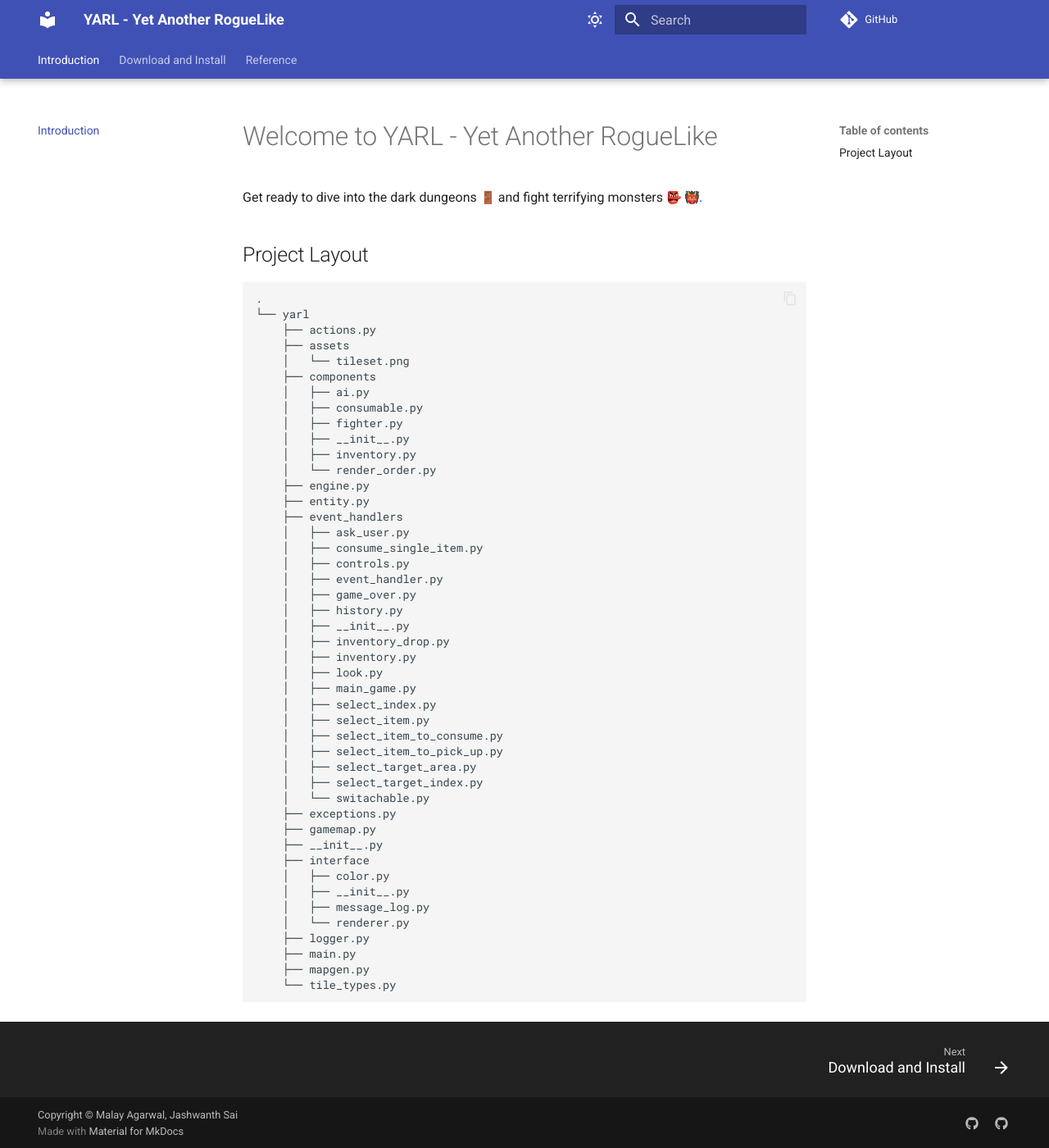
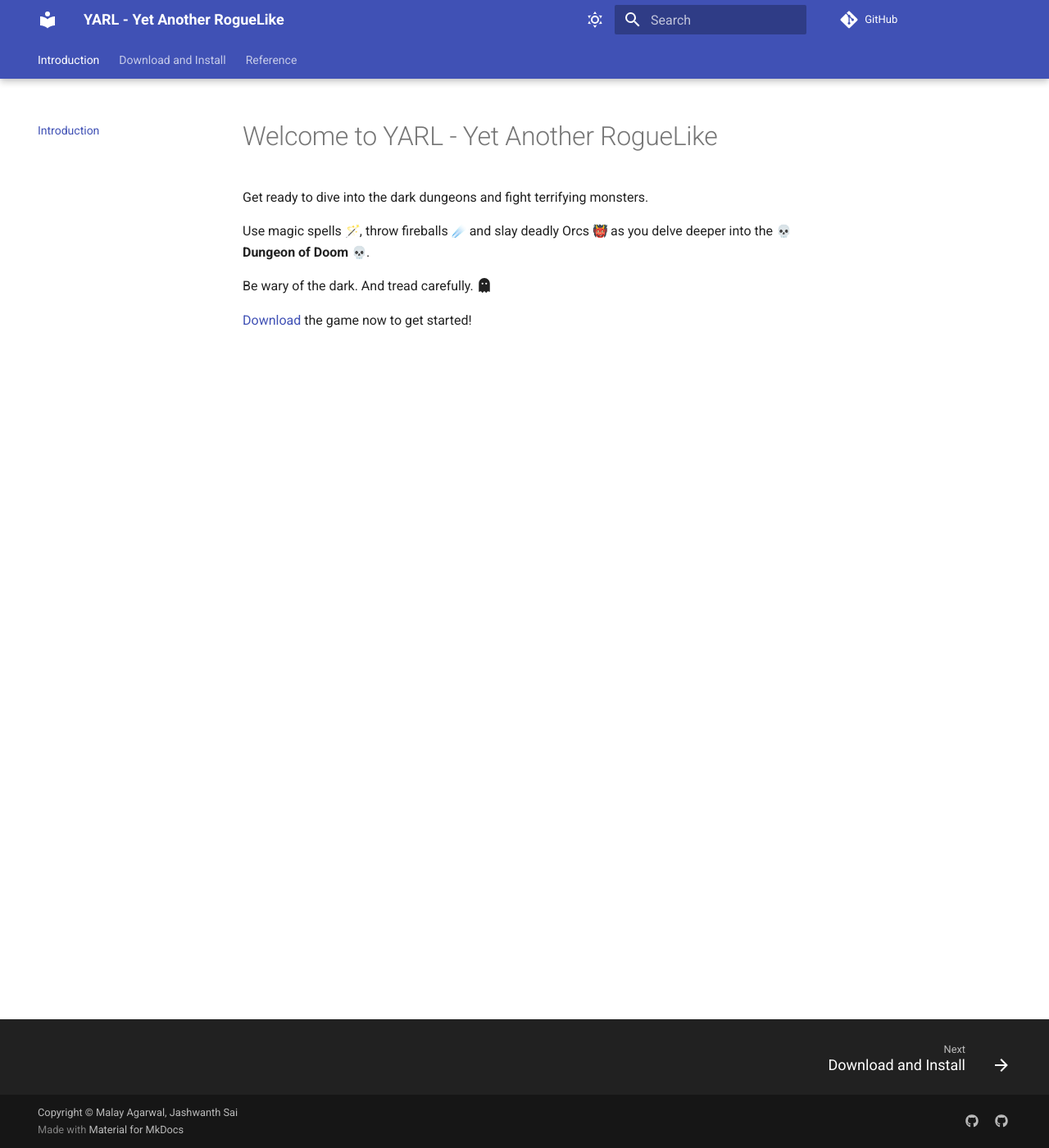
Before and after one commit to MalayAgr/yarl, an MkDocs documentation site: the page built from docs/index.md, in a window 1280 px wide and 1400 px high. Shown: the whole window at 82% size. Built offline with MkDocs 1.6.1 and Material for MkDocs 9.7.7, drawn with Linux system fonts in a browser that asks for light colours; emoji names are drawn with the system emoji font; comment, search, counter and statistics services are not loaded.

Commit message:
Use tabs in Download and Install, improve homepage and move css to stylesheets

````diff
--- a/docs/custom_css.css
+++ /dev/null
@@ -1,74 +0,0 @@
-h2.doc.doc-heading {
-    border-top: 1px solid rgba(0, 0, 0, 0.1);
-    padding-top: 48px;
-  }
-
-  h3 .doc-heading code {
-    font-size: 16px;
-  }
-
-  .doc-heading code {
-    font-weight: normal;
-    font-family: "Roboto Mono", "SFMono-Regular", Consolas, "Courier New", Courier,
-      monospace;
-  }
-
-  body[data-md-color-primary="black"] .excalidraw  svg  {
-    filter: invert(100%) hue-rotate(180deg);
-  }
-
-  body[data-md-color-primary="black"] .excalidraw svg rect {
-    fill: transparent;
-  }
-
-  .excalidraw {
-    text-align: center;
-  }
-
-  .video-wrapper {
-    position: relative;
-    display: block;
-    height: 0;
-    padding: 0;
-    overflow: hidden;
-    padding-bottom: 56.25%;
-  }
-  .video-wrapper > iframe {
-    position: absolute;
-    top: 0;
-    bottom: 0;
-    left: 0;
-    width: 100%;
-    height: 100%;
-    border: 0;
-  }
-
-  .doc-object code {
-    font-family: "Fira Code", "SFMono-Regular", Consolas, "Courier New", Courier,
-      monospace;
-  }
-
-
-  /* Indentation. */
-  div.doc-contents:not(.first) {
-    padding-left: 25px;
-    border-left: .05rem solid var(--md-typeset-table-color);
-  }
-
-  /* Avoid breaking parameters name, etc. in table cells. */
-  td code {
-    word-break: normal !important;
-  }
-
-
-  .doc-label code {
-    background: transparent;
-    opacity: 0.8;
-    float: right;
-  }
-
-
-  .doc-function p strong {
-    opacity: 0.85;
-
-  }
--- a/docs/index.md
+++ b/docs/index.md
@@ -1,53 +1,9 @@
 # Welcome to YARL - Yet Another RogueLike
 
-Get ready to dive into the dark dungeons :door: and fight terrifying monsters :japanese_goblin: :japanese_ogre:.
+Get ready to dive into the dark dungeons and fight terrifying monsters.
 
-## Project Layout
+Use magic spells :magic_wand:, throw fireballs :comet: and slay deadly Orcs :japanese_ogre: as you delve deeper into the :skull: **Dungeon of Doom** :skull:.
 
-```bash
-.
-└── yarl
-    ├── actions.py
-    ├── assets
-    │   └── tileset.png
-    ├── components
-    │   ├── ai.py
-    │   ├── consumable.py
-    │   ├── fighter.py
-    │   ├── __init__.py
-    │   ├── inventory.py
-    │   └── render_order.py
-    ├── engine.py
-    ├── entity.py
-    ├── event_handlers
-    │   ├── ask_user.py
-    │   ├── consume_single_item.py
-    │   ├── controls.py
-    │   ├── event_handler.py
-    │   ├── game_over.py
-    │   ├── history.py
-    │   ├── __init__.py
-    │   ├── inventory_drop.py
-    │   ├── inventory.py
-    │   ├── look.py
-    │   ├── main_game.py
-    │   ├── select_index.py
-    │   ├── select_item.py
-    │   ├── select_item_to_consume.py
-    │   ├── select_item_to_pick_up.py
-    │   ├── select_target_area.py
-    │   ├── select_target_index.py
-    │   └── switachable.py
-    ├── exceptions.py
-    ├── gamemap.py
-    ├── __init__.py
-    ├── interface
-    │   ├── color.py
-    │   ├── __init__.py
-    │   ├── message_log.py
-    │   └── renderer.py
-    ├── logger.py
-    ├── main.py
-    ├── mapgen.py
-    └── tile_types.py
-```
+Be wary of the dark. And tread carefully. :fontawesome-solid-ghost:
+
+[Download](./download-install.md) the game now to get started!
--- /dev/null
+++ b/docs/stylesheets/custom.css
@@ -0,0 +1,75 @@
+h2.doc.doc-heading {
+  border-top: 1px solid rgba(0, 0, 0, 0.1);
+  padding-top: 48px;
+}
+
+h3 .doc-heading code {
+  font-size: 16px;
+}
+
+.doc-heading code {
+  font-weight: normal;
+  font-family: "Roboto Mono", "SFMono-Regular", Consolas, "Courier New", Courier,
+    monospace;
+}
+
+body[data-md-color-primary="black"] .excalidraw svg {
+  filter: invert(100%) hue-rotate(180deg);
+}
+
+body[data-md-color-primary="black"] .excalidraw svg rect {
+  fill: transparent;
+}
+
+.excalidraw {
+  text-align: center;
+}
+
+.video-wrapper {
+  position: relative;
+  display: block;
+  height: 0;
+  padding: 0;
+  overflow: hidden;
+  padding-bottom: 56.25%;
+}
+
+.video-wrapper>iframe {
+  position: absolute;
+  top: 0;
+  bottom: 0;
+  left: 0;
+  width: 100%;
+  height: 100%;
+  border: 0;
+}
+
+.doc-object code {
+  font-family: "Fira Code", "SFMono-Regular", Consolas, "Courier New", Courier,
+    monospace;
+}
+
+
+/* Indentation. */
+div.doc-contents:not(.first) {
+  padding-left: 25px;
+  border-left: .05rem solid var(--md-typeset-table-color);
+}
+
+/* Avoid breaking parameters name, etc. in table cells. */
+td code {
+  word-break: normal !important;
+}
+
+
+.doc-label code {
+  background: transparent;
+  opacity: 0.8;
+  float: right;
+}
+
+
+.doc-function p strong {
+  opacity: 0.85;
+
+}
--- a/mkdocs.yml
+++ b/mkdocs.yml
@@ -79,7 +79,7 @@
   - yarl/
 
 extra_css:
-  - "custom_css.css"
+  - stylesheets/custom.css
 
 
 nav:
````
Also changed, not shown: docs/download-install.md (+37 -34 lines).
